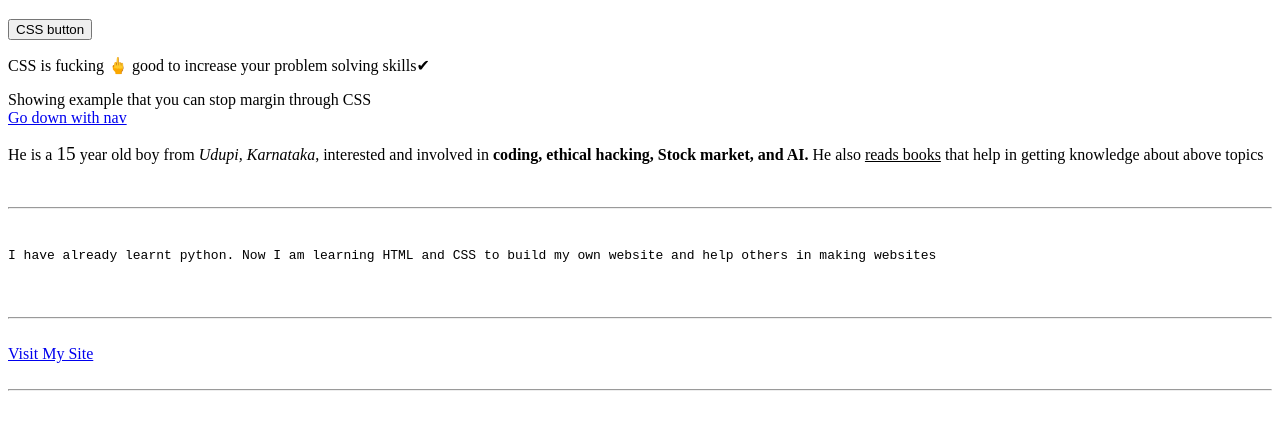
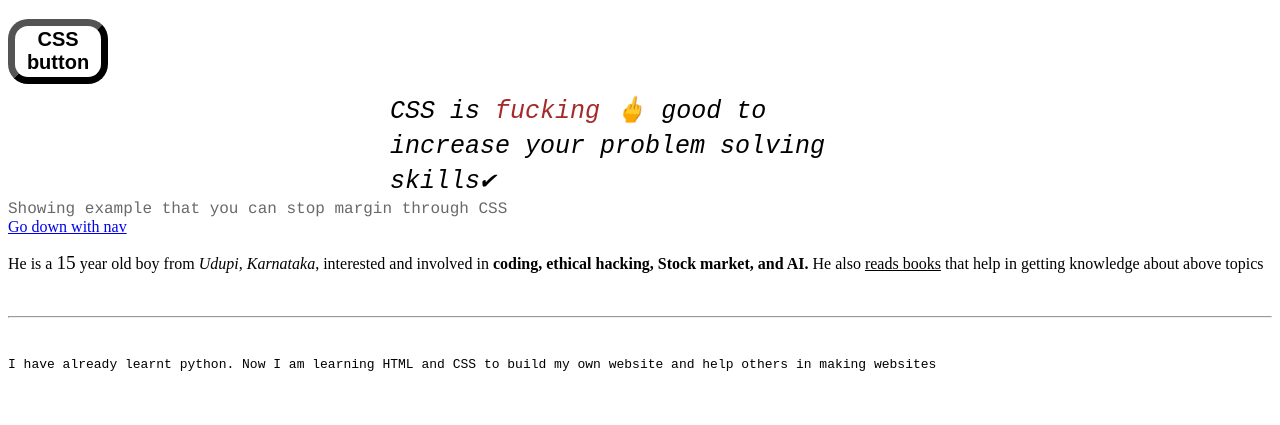
Before and after one commit to QwertyAdiga/vinyas.github.io, a plain HTML site: page index.html in a window 1280 px wide. Shown: the part 61-486 px from the top of the page. Drawn offline with Linux system fonts and the light colour scheme.

Commit message:
Update index.html

```diff
--- a/index.html
+++ b/index.html
@@ -4,7 +4,7 @@
     <meta charset="UTF-8">
     <meta name="viewport" content="width=device-width, initial-scale=1.0">
     <title>Test file</title>
-    <link rel="stylesheet" href="css\text.css">
+    <link rel="stylesheet" href="text.css">
 </head>
 <body>
 
```
